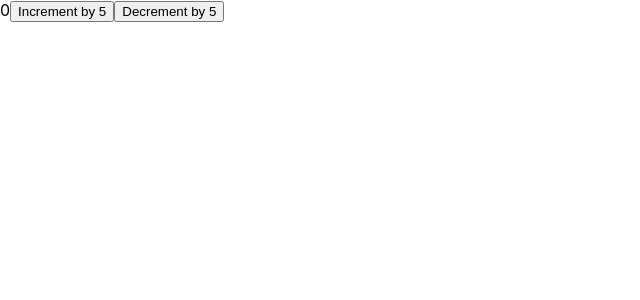
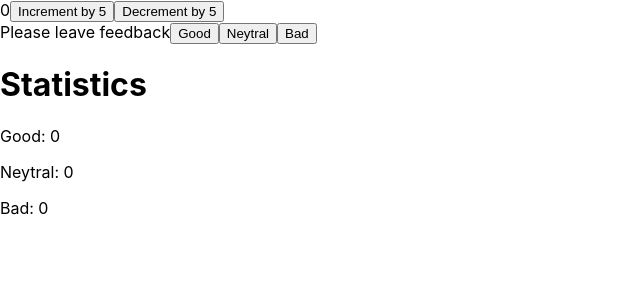
Before and after one commit to ledavto/goit-react-hw-02-feedback, a React (Create React App) app: page / in a window 1280 px wide. Shown: the top 300 px of the page, without its empty margins (0-640 px from the left). Built offline with nearby package versions, Linux system fonts and the light colour scheme.

Commit message:
Update App.jsx

```diff
--- a/src/components/App.jsx
+++ b/src/components/App.jsx
@@ -11,14 +11,16 @@ class Counter extends Component {
     value: this.props.initialValue,
   };
 
-  handleIncrement = evt => {
-    console.log('Increment button was clicked!', evt); // працює
-    console.log('this.props: ', this.props); // працює
+  handleIncrement = () => {
+    this.setState((state, props) => ({
+      value: state.value + props.step,
+    }));
   };
 
-  handleDecrement = evt => {
-    console.log('Decrement button was clicked!', evt); // працює
-    console.log('this.props: ', this.props); // працює
+  handleDecrement = () => {
+    this.setState((state, props) => ({
+      value: state.value - props.step,
+    }));
   };
 
   render() {
@@ -38,10 +40,72 @@ class Counter extends Component {
   }
 }
 
+class Feedback extends Component {
+  static defaultProps = {
+    step: 1,
+    initialValue: 0,
+  };
+
+  state = {
+    good: this.props.initialValue,
+    neytral: this.props.initialValue,
+    bad: this.props.initialValue,
+  };
+
+  //   handleIncFeedback = () => {
+  //   this.setState(prevState => {
+  //     return {
+  //       [option]: prevState[option] + 1,
+  //     };
+  //   });
+  // }
+
+  handleIncGood = () => {
+    this.setState((state, props) => ({
+      good: state.good + props.step,
+    }));
+  };
+
+  handleIncNeytral = () => {
+    this.setState((state, props) => ({
+      neytral: state.neytral + props.step,
+    }));
+  };
+  handleIncBad = () => {
+    this.setState((state, props) => ({
+      bad: state.bad + props.step,
+    }));
+  };
+
+  render() {
+    const { step } = this.props;
+
+    return (
+      <div>
+        <span>Please leave feedback</span>
+        <button type="button" onClick={this.handleIncGood}>
+          Good
+        </button>
+        <button type="button" onClick={this.handleIncNeytral}>
+          Neytral
+        </button>
+        <button type="button" onClick={this.handleIncBad}>
+          Bad
+        </button>
+        <h1>Statistics</h1>
+        <p>Good: {this.state.good}</p>
+        <p>Neytral: {this.state.neytral}</p>
+        <p>Bad: {this.state.bad}</p>
+      </div>
+    );
+  }
+}
+
 export const App = () => {
   return (
     <div>
       <Counter step={5} />
+      <Feedback step={1} />
     </div>
   );
 };
```
